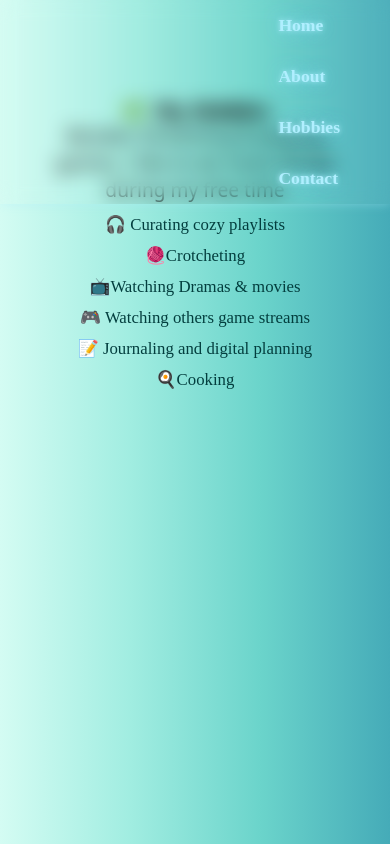
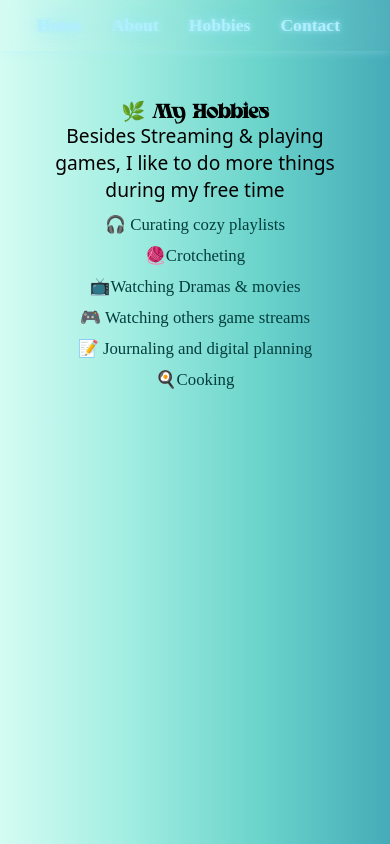
Before and after one commit to creep1303/my-portfolio, a plain HTML site: page hobby.html in a window 390 px wide. Drawn offline with Linux system fonts and the light colour scheme; a web font is replaced by a local one.

Commit message:
hobby.css

```diff
--- a/style/hobby.css
+++ b/style/hobby.css
@@ -109,7 +109,7 @@ p {
     margin-top: 20px;
   }
   .nav-bar {
-    flex-direction: column;
+    flex-direction: center;
     gap: 10px;
   }
 
@@ -152,4 +152,5 @@ p {
 .nav-bar a:hover {
   color: #033e3e;
   text-shadow: none;
+
 }
```
